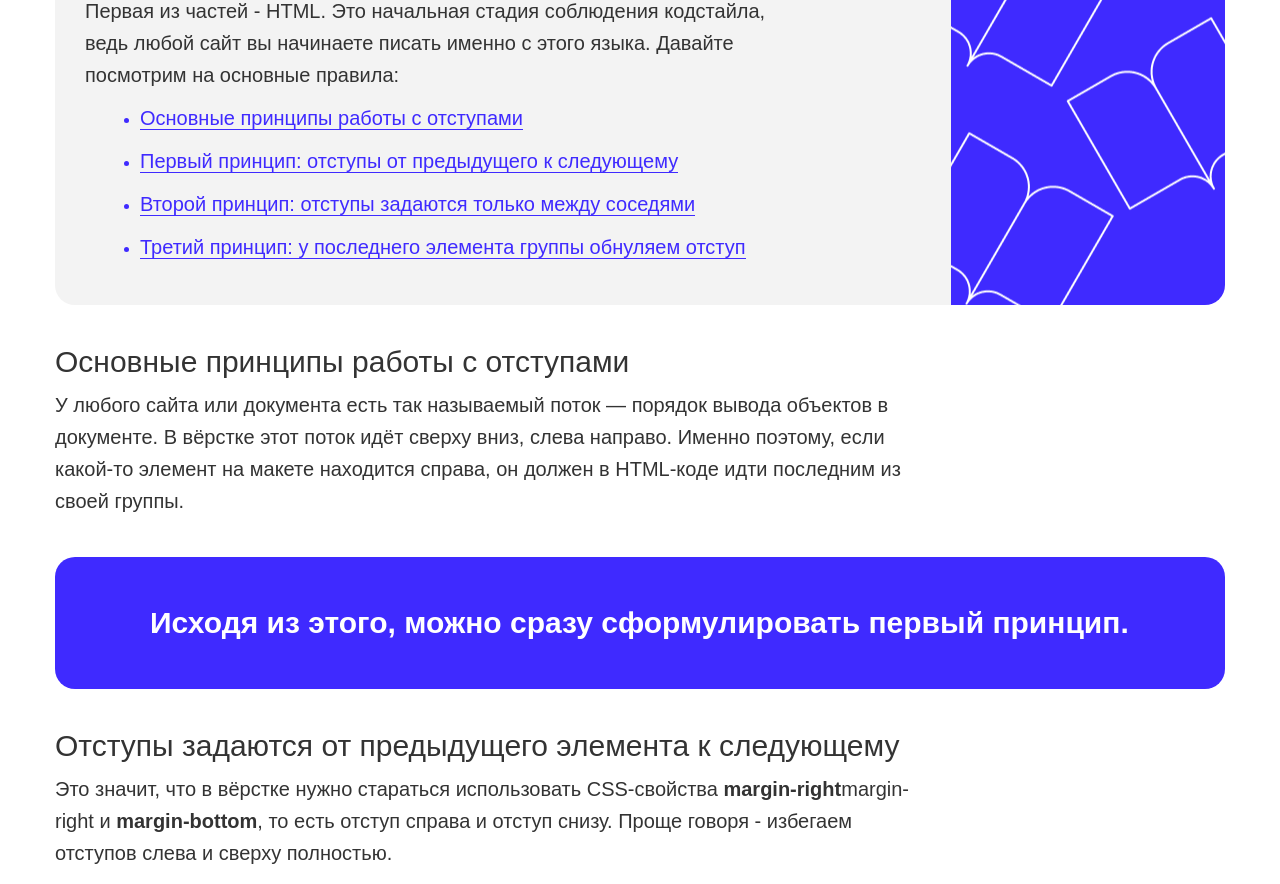
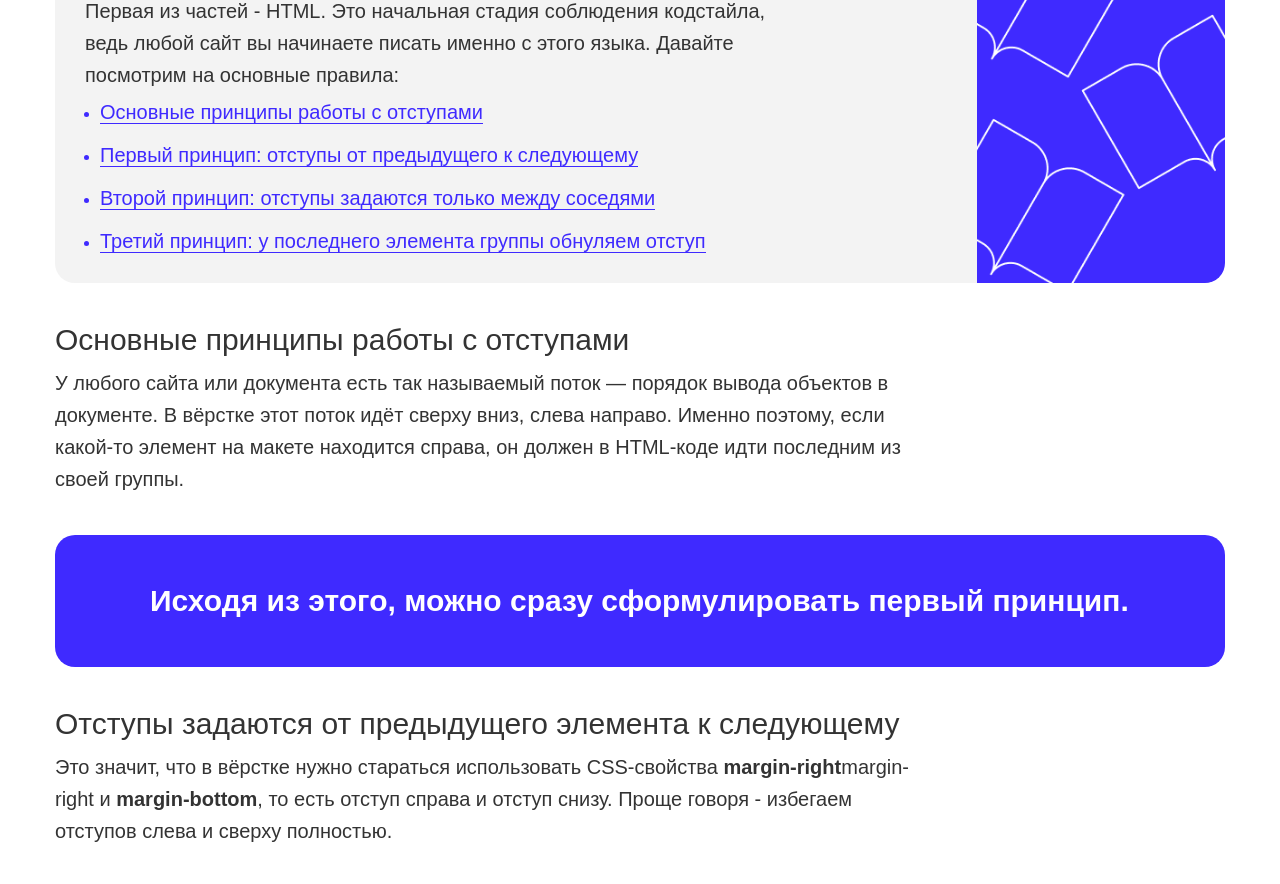
Before and after one commit to MaratMukhamadeew/skillbox-web-layout, a plain HTML site: page article.html in a window 1280 px wide. Shown: the part 663-1547 px from the top of the page. Drawn offline with Linux system fonts and the light colour scheme.

Commit message:
06.02.2025 style.css change

```diff
--- a/css/style.css
+++ b/css/style.css
@@ -58,7 +58,7 @@ figure {
   font-weight: 700;
   font-size: 18px;
   color: #3f2aff;
-  padding: 30px;
+  padding-left: 30px;
   background-image: url("/img/download.png");
   background-position: left center;
   background-size: 20px 20px;
@@ -125,6 +125,7 @@ figure {
 .gray-box {
   border-radius: 20px;
   padding: 30px;
+  background-size: contain;
   background-color: #f3f3f3;
   background-position: right center;
   background-repeat: no-repeat;
@@ -149,7 +150,8 @@ figure {
 }
 
 .list {
-  margin-left: 15px;
+  margin: 0;
+  padding-left: 15px;
 }
 
 .link-item {
```
